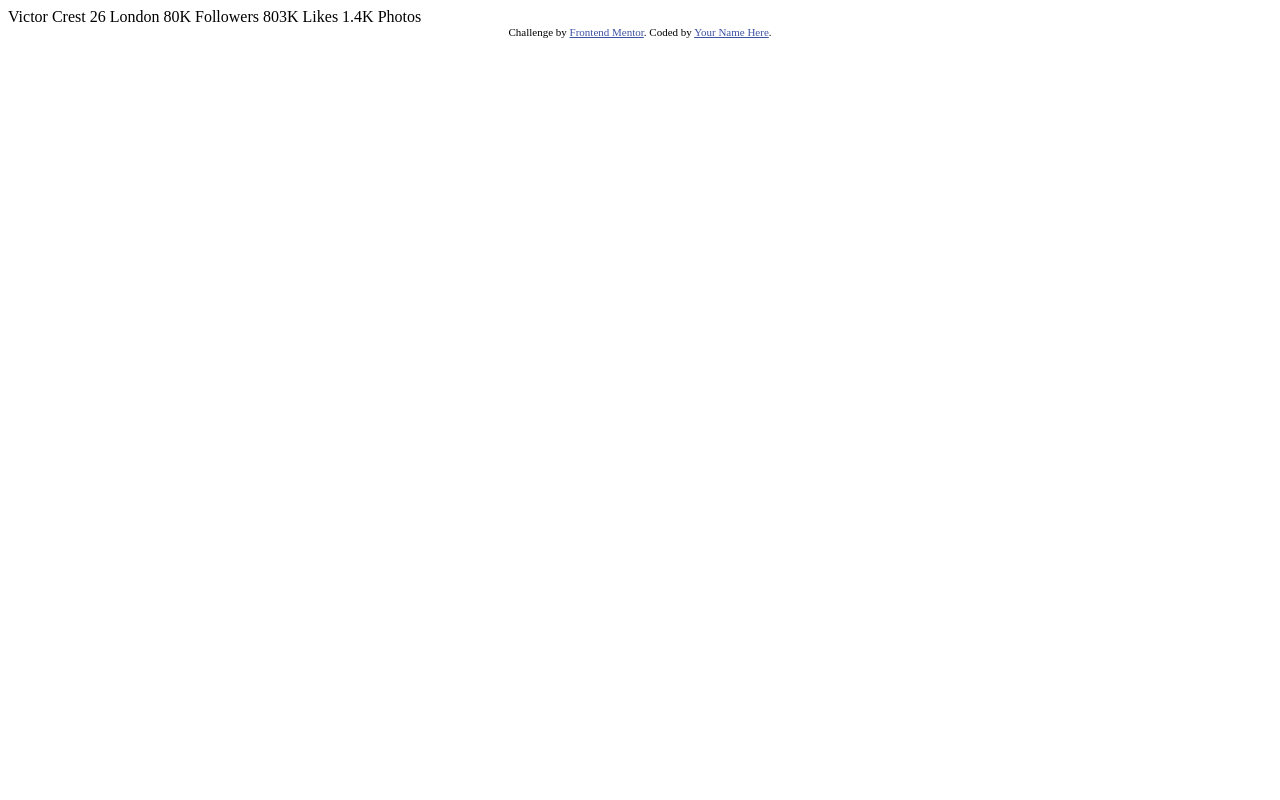
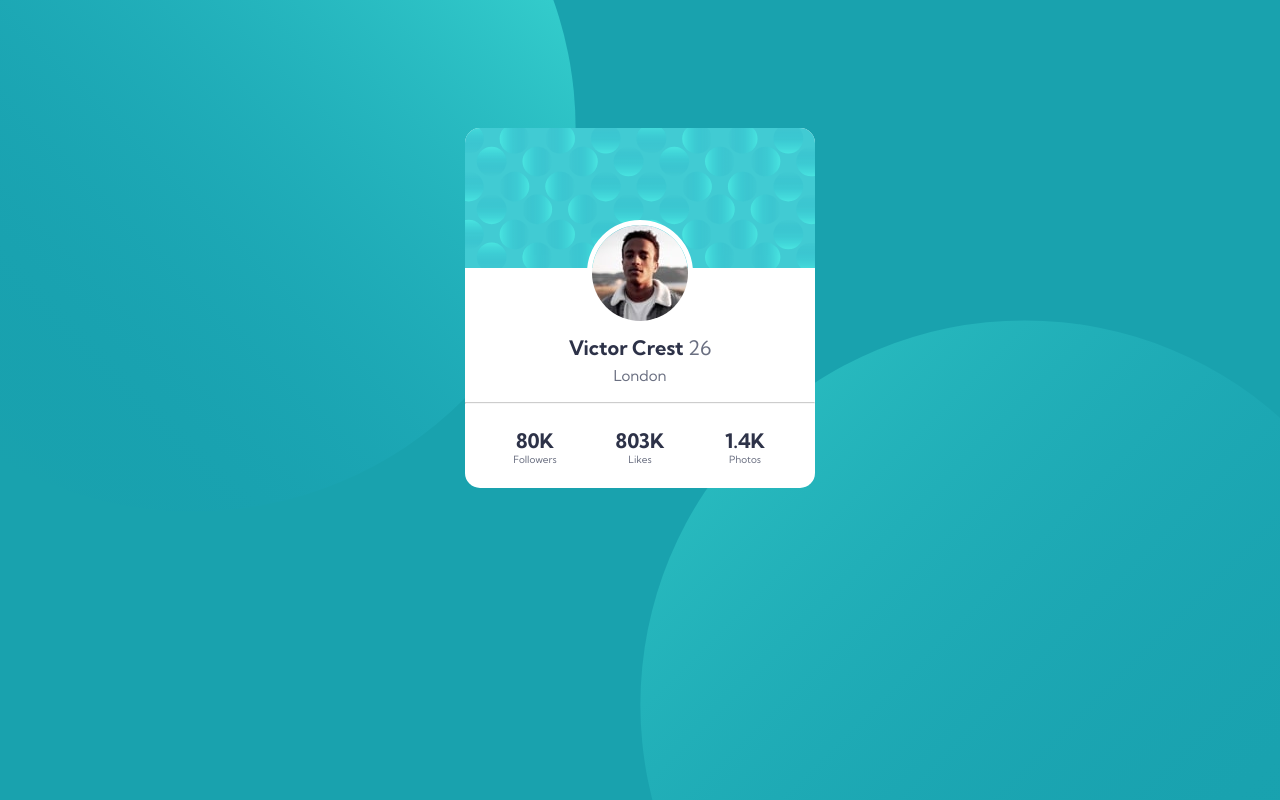
Before and after one commit to Edgar-Meza/Profile-card, a plain HTML site: page index.html in a window 1280 px wide. Drawn offline with Linux system fonts and the light colour scheme.

Commit message:
se termino el diseño

```diff
--- a/index.html
+++ b/index.html
@@ -1,32 +1,46 @@
 <!DOCTYPE html>
-<html lang="en">
+<html lang="es">
 <head>
   <meta charset="UTF-8">
-  <meta name="viewport" content="width=device-width, initial-scale=1.0"> <!-- displays site properly based on user's device -->
-
+  <meta name="viewport" content="width=device-width, initial-scale=1.0">
   <link rel="icon" type="image/png" sizes="32x32" href="./images/favicon-32x32.png">
-
+  <link rel="stylesheet" href="css/style.css">
   <title>Frontend Mentor | Profile card component</title>
-
-  <!-- Feel free to remove these styles or customise in your own stylesheet 👍 -->
-  <style>
-    .attribution { font-size: 11px; text-align: center; }
-    .attribution a { color: hsl(228, 45%, 44%); }
-  </style>
 </head>
 <body>
-  Victor Crest
-  26
-  London
-
-  80K
-  Followers
-
-  803K
-  Likes
-
-  1.4K
-  Photos
+  <main>
+    <div class="bg-main">
+      <div class="card-body">
+        <img src="images/bg-pattern-card.svg" alt="background circles">
+        <div class="info-card">
+          <img src="images/image-victor.jpg" alt="people">
+          <h1>Victor Crest <span>26</span></h1>
+          <span>London</span>
+          <hr>
+          <div class="stats-card">
+            <div>
+              <span>80K</span>
+              <span>Followers</span>
+            </div>
+            <div>
+              <span>803K</span>
+              <span>Likes</span>
+            </div>
+            <div>
+              <span>1.4K</span>
+              <span>Photos</span>
+            </div>
+          </div>
+        </div>
+      </div>
+    </div>
+    <div class="bg-1">
+      <img src="images/bg-pattern-top.svg" alt="background top">
+    </div>
+    <div class="bg-2">
+      <img src="images/bg-pattern-bottom.svg" alt="background bottom">
+    </div>
+  </main>
   <div class="attribution">
     Challenge by <a href="https://www.frontendmentor.io?ref=challenge" target="_blank">Frontend Mentor</a>.
     Coded by <a href="#">Your Name Here</a>.
--- /dev/null
+++ b/sass/style.scss
@@ -0,0 +1,121 @@
+@import url('https://fonts.googleapis.com/css2?family=Kumbh+Sans:wght@400;700&display=swap');
+body {
+    width: 100%;
+    height: 100%;
+    margin: 0;
+    padding: 0;
+}
+* {
+    font-family: 'Kumbh Sans', sans-serif;
+}
+main {
+    .bg-1 {
+        position: fixed;
+        width: 100%;
+        height: 100%;
+        background-color: hsl(185, 75%, 39%);
+        img {
+            width: 60%;
+            margin-top: -20%;
+            margin-left: -15%;
+        }
+    }
+    .bg-2 {
+        position: fixed;
+        width: 100%;
+        height: 100%;
+        img {
+            width: 60%;
+            margin-left: 50%;
+            margin-top: 25%;
+        }
+    }
+    .bg-main {
+        position: absolute;
+        z-index: 10;
+        width: 100%;
+        height: 100%;
+        text-align: center;
+        color: hsl(229, 23%, 23%);
+        .card-body {
+            width: 350px;
+            background: #FFFFFF;
+            height: 360px;
+            border-radius: 15px;
+            margin-left: auto;
+            margin-right: auto;
+            margin-top: 10%;
+            img {
+                border-radius: 15px 15px 0px 0px;
+            }
+            .info-card {
+                margin-top: -15%;
+                img {
+                    border-radius: 50%;
+                    border: 5px solid #FFF;
+                }
+                h1 {
+                    margin: 0;
+                    font-size: 20px;
+                    margin-bottom: 5px;
+                    margin-top: 5px;
+                    span {
+                        font-weight: 400;
+                        color: hsl(227, 10%, 46%);
+                        font-size: 20px;
+                    }
+                }
+                span {
+                    color: hsl(227, 10%, 46%);
+                    font-size: 15px;
+                }
+                hr {
+                    margin-top: 5%;
+                    color: hsl(227, 10%, 46%);
+                    filter: opacity(0.5);
+                }
+                .stats-card {
+                    display: flex;
+                    padding-left: 5%;
+                    padding-right: 5%;
+                    div {
+                        width: 30%;
+                        text-align: center;
+                        margin: 5%;
+                        span {
+                            display: block;
+                        }
+                        span:first-child {
+                            color: hsl(229, 23%, 23%);
+                            font-size: 20px;
+                            font-weight: 700;
+                        }
+                        span:nth-child(2) {
+                            font-size: 10px;
+                        }
+                    }
+                }
+            }
+        }
+    }
+}
+
+
+.attribution {
+    font-size: 11px;
+    text-align: center;
+    a {
+        color: hsl(228, 45%, 44%);
+    }
+}
+
+@media (max-width: 500px) {
+    .bg-2 {
+        img {
+            margin-top: 100%!important;
+        }
+    }
+    .card-body {
+        margin-top: 25%!important;
+    }
+}
```
Also changed, not shown: css/style.css (added), 2 other files.
